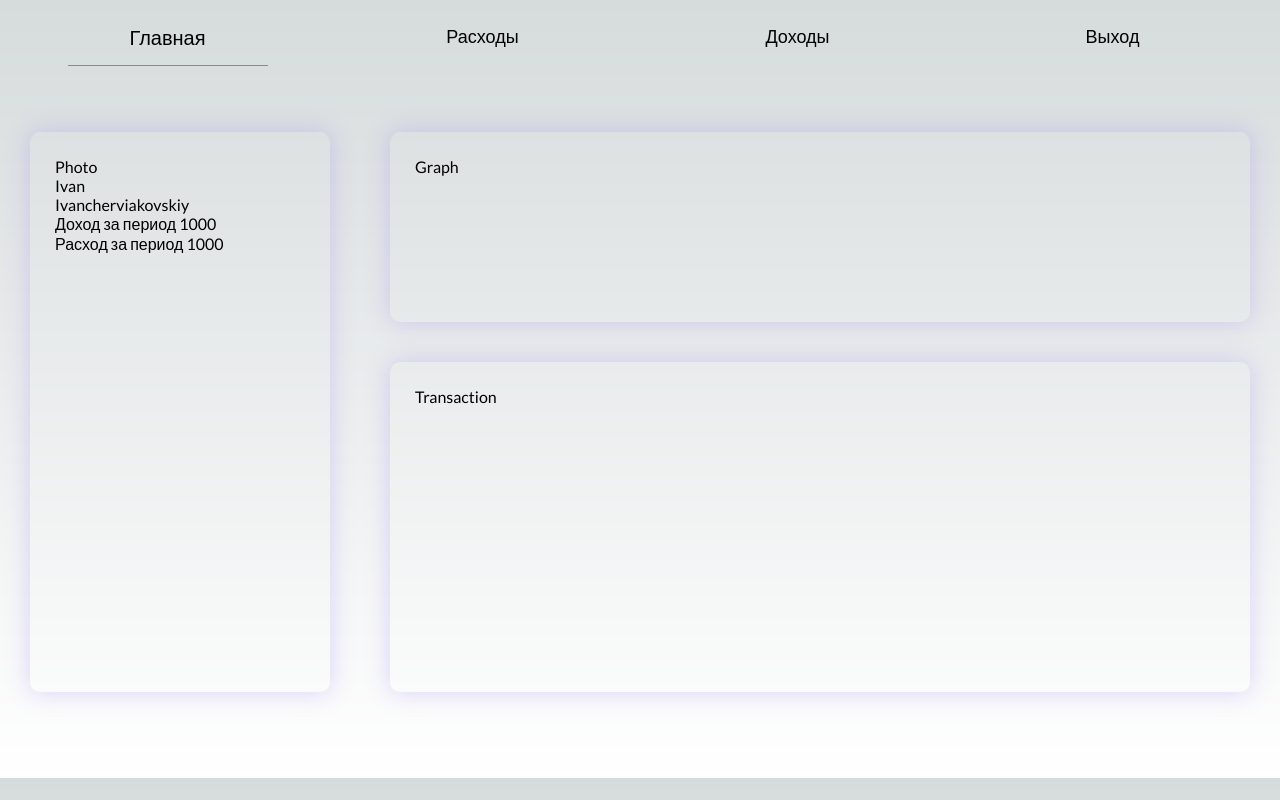
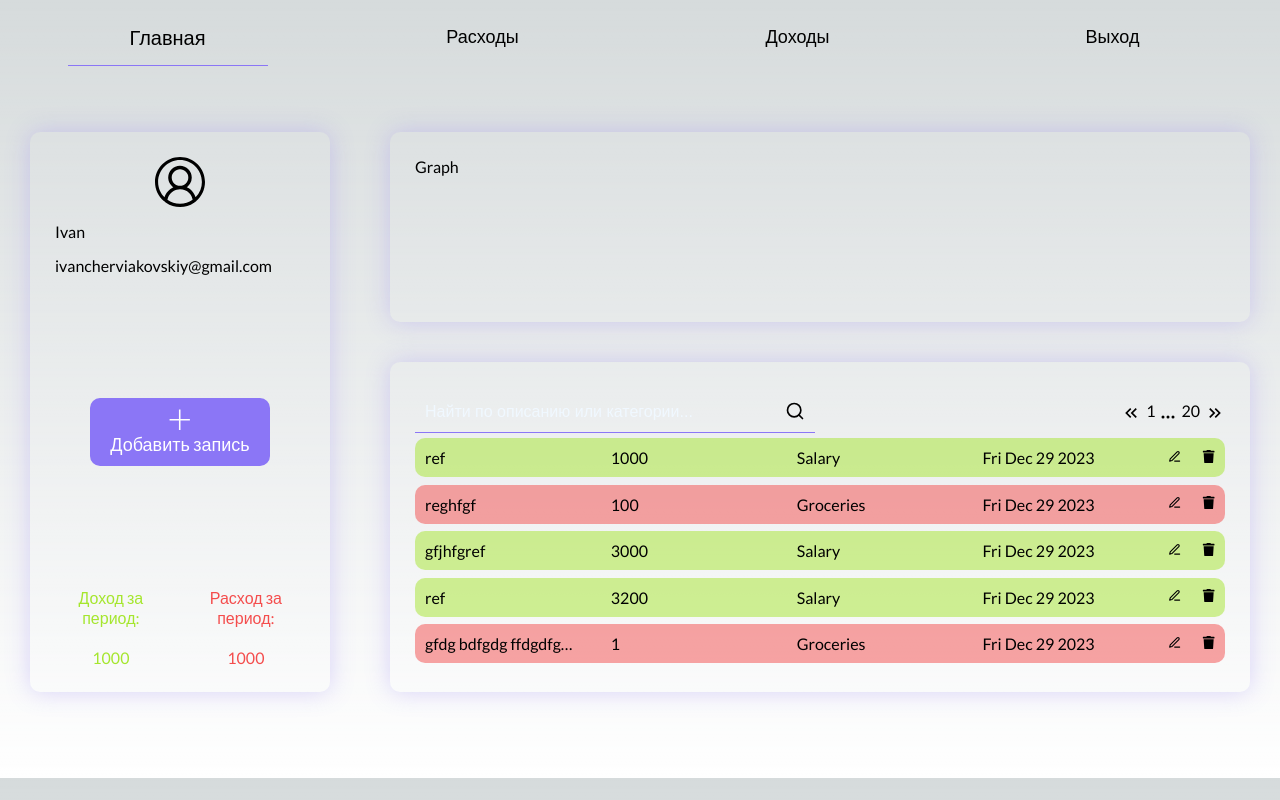
Before and after one commit to IvanChirik/expenses-app, a Next.js app in the folder client/: page / in a window 1280 px wide. Built offline with nearby package versions, Linux system fonts and the light colour scheme.

Commit message:
Added transaction card, modal window.

```diff
--- a/client/package.json
+++ b/client/package.json
@@ -12,7 +12,8 @@
     "classnames": "^2.5.1",
     "next": "14.0.4",
     "react": "^18",
-    "react-dom": "^18"
+    "react-dom": "^18",
+    "react-icons": "^5.0.1"
   },
   "devDependencies": {
     "@types/node": "^20",
--- a/client/src/components/Cards/ProfileCard/ProfileCard.module.css
+++ b/client/src/components/Cards/ProfileCard/ProfileCard.module.css
@@ -3,4 +3,46 @@
     height: 70vh;
     display: flex;
     flex-direction: column;
+    justify-content: space-between;
+    gap: 25px;
 }
+
+.profile-photo,
+.add-button {
+    display: flex;
+    flex-direction: column;
+    align-items: center;
+    align-self: center;
+}
+
+.profile-info {
+    display: flex;
+    flex-direction: column;
+    gap: 15px
+}
+
+.add-button {
+    font-size: 18px;
+}
+
+.info-wrapper {
+    display: flex;
+    text-align: center;
+    gap: 20px
+}
+
+
+.income,
+.expense {
+    display: flex;
+    flex-direction: column;
+    gap: 20px;
+}
+
+.income {
+    color: rgba(165, 230, 46);
+}
+
+.expense {
+    color: rgba(244, 77, 77);
+}
--- a/client/src/components/Cards/ProfileCard/ProfileCard.tsx
+++ b/client/src/components/Cards/ProfileCard/ProfileCard.tsx
@@ -1,18 +1,41 @@
-import { FC } from "react";
+'use client';
+
+import { FC, useState } from "react";
 import Card from "../../UI/Card/Card";
 import styles from './ProfileCard.module.css';
 import cn from 'classnames';
 import { IProfileCard } from "./ProfileCard.props";
+import { VscAccount } from 'react-icons/vsc';
+import { VscAdd } from "react-icons/vsc";
+import Button from "@/components/UI/Button/Button";
+import Modal from "@/components/Modal/Modal";
 
 const ProfileCard: FC<IProfileCard> = ({ className, ...props }) => {
+    const [isModalHidden, setIsModalHidden] = useState<boolean>(true);
+
+    const openModalWindow = () => {
+        setIsModalHidden(false)
+    }
+
+    const closeModalWindow = () => {
+        setIsModalHidden(true);
+    }
     return (
-        <Card className={cn(className, styles['profile-card'])} {...props}>
-            <div className={styles['profile-photo']}>Photo</div>
-            <div className={styles['profile-name']}>Ivan</div>
-            <div className={styles['profile-email']}>Ivancherviakovskiy</div>
-            <div>Доход за период 1000</div>
-            <div>Расход за период 1000</div>
-        </Card >
+        <>
+            <Card className={cn(className, styles['profile-card'])} {...props}>
+                <div className={styles['profile-info']}>
+                    <div className={styles['profile-photo']}><VscAccount style={{ fontSize: '50px' }} /></div>
+                    <div className={styles['profile-name']}>Ivan</div>
+                    <div className={styles['profile-email']}>ivancherviakovskiy@gmail.com</div>
+                </div>
+                <Button onClick={openModalWindow} className={styles['add-button']}><VscAdd style={{ fontSize: '25px' }} />Добавить запись</Button>
+                <div className={styles['info-wrapper']}>
+                    <div className={styles['income']}><span>Доход за период:</span> 1000</div>
+                    <div className={styles['expense']}><span>Расход за период:</span> 1000</div>
+                </div>
+            </Card >
+            <Modal isOpen={!isModalHidden} onClose={closeModalWindow} />
+        </>
     );
 };
 
--- a/client/src/components/Cards/TransactionsCard/TransactionsCard.module.css
+++ b/client/src/components/Cards/TransactionsCard/TransactionsCard.module.css
@@ -0,0 +1,52 @@
+.transaction-wrapper {
+    flex-direction: column;
+    justify-content: space-around;
+}
+
+.card-header {
+    display: flex;
+    justify-content: space-between;
+    align-items: center;
+}
+
+.pagination {
+    display: flex;
+    align-items: center;
+    gap: 5px;
+    /* background-color: rgb(139, 118, 246); */
+}
+
+.dots {
+    margin-top: 12px;
+}
+
+.input-wrapper {
+    display: flex;
+    justify-content: flex-end;
+    align-items: center;
+    position: relative;
+}
+
+.search-icon {
+    font-size: 20px;
+    position: fixed;
+    margin: 10px;
+}
+
+
+.input:hover+.search-icon,
+.input:focus+.search-icon {
+    color: rgb(139, 118, 246);
+}
+
+.arrow {
+    font-size: 20px;
+    margin-top: 10px;
+    border: none;
+    background: none;
+    cursor: pointer;
+}
+
+.arrow:hover {
+    border-bottom: 1px solid rgb(139, 118, 246);
+}
--- a/client/src/components/Cards/TransactionsCard/TransactionsCard.tsx
+++ b/client/src/components/Cards/TransactionsCard/TransactionsCard.tsx
@@ -5,10 +5,74 @@ import Card from '../../UI/Card/Card';
 import styles from './TransactionsCard.module.css';
 import { ITransactionsCard } from './TransactionsCard.props';
 import cn from 'classnames';
+import TransactionItem from '@/components/TransactionItem/TransactionItem';
+import { ITransactionItem } from '@/components/TransactionItem/TransactionItem.props';
+import Input from '@/components/UI/Input/Input';
+import { MdKeyboardDoubleArrowRight } from "react-icons/md";
+import { MdKeyboardDoubleArrowLeft } from "react-icons/md";
+import { BsThreeDots } from "react-icons/bs";
+import { FiSearch } from "react-icons/fi";
+
+
+const TRANSACTION_LIST: ITransactionItem[] = [
+    {
+        id: Math.random().toString(),
+        title: 'ref',
+        type: 'income',
+        amount: 1000,
+        category: 'Salary',
+        createdAt: new Date(),
+    },
+    {
+        id: Math.random().toString(),
+        title: 'reghfgf',
+        type: 'expense',
+        amount: 100,
+        category: 'Groceries',
+        createdAt: new Date(),
+    },
+    {
+        id: Math.random().toString(),
+        title: 'gfjhfgref',
+        type: 'income',
+        amount: 3000,
+        category: 'Salary',
+        createdAt: new Date(),
+    },
+    {
+        id: Math.random().toString(),
+        title: 'ref',
+        type: 'income',
+        amount: 3200,
+        category: 'Salary',
+        createdAt: new Date(),
+    },
+    {
+        id: Math.random().toString(),
+        title: 'gfdg bdfgdg ffdgdfg  dtyhh dt tdhdt thth  thhrt h rth ',
+        type: 'expense',
+        amount: 1,
+        category: 'Groceries',
+        createdAt: new Date(),
+    },
+]
 
 const TransactionsCard: FC<ITransactionsCard> = ({ className, ...props }) => {
     return (
-        <Card onWheel={() => console.log('wheel')} className={cn(className, styles['transaction-wrapper'])} {...props}> Transaction </Card >
+        <Card onWheel={() => console.log('wheel')} className={cn(className, styles['transaction-wrapper'])} {...props}>
+            <div className={styles['card-header']}>
+                <div className={styles['input-wrapper']}>
+                    <Input className={styles.input} placeholder='Найти по описанию или категории...' />
+                    <FiSearch className={styles['search-icon']} />
+                </div>
+                <div className={styles.pagination}>
+                    <button className={styles.arrow}><MdKeyboardDoubleArrowLeft /></button>
+                    1  <BsThreeDots className={styles.dots} /> 20
+                    <button className={styles.arrow}><MdKeyboardDoubleArrowRight /></button>
+                </div>
+            </div>
+            {TRANSACTION_LIST.map(item => <TransactionItem key={item.id} {...item} />)}
+        </Card >
     );
 };
 
--- a/client/src/components/Layouts/AuthLayout/AuthLayout.module.css
+++ b/client/src/components/Layouts/AuthLayout/AuthLayout.module.css
@@ -15,8 +15,7 @@
 }
 
 
+
 .image {
     position: fixed;
-    top: 200px;
-    right: 100px;
 }
--- /dev/null
+++ b/client/src/components/Modal/Modal.module.css
@@ -0,0 +1,30 @@
+.modal-overlay {
+    position: fixed;
+    top: 0;
+    left: 0;
+    width: 100%;
+    height: 100%;
+    background-color: rgba(0, 0, 0, 0.7);
+    display: flex;
+    align-items: center;
+    justify-content: center;
+    z-index: 2;
+}
+
+.modal-content {
+    background-color: #000;
+    padding: 20px;
+    border: 1px solid #888;
+    width: 80%;
+    max-width: 400px;
+    position: relative;
+}
+
+.close {
+    color: #aaa;
+    position: absolute;
+    top: 10px;
+    right: 10px;
+    font-size: 20px;
+    cursor: pointer;
+}
--- /dev/null
+++ b/client/src/components/Modal/Modal.tsx
@@ -0,0 +1,16 @@
+import React, { FC } from 'react';
+import styles from './Modal.module.css';
+import { IModal } from './Modal.props';
+
+const Modal: FC<IModal> = ({ isOpen, onClose }) => {
+    return <>
+        {isOpen && <div className={styles['modal-overlay']}>
+            <div className={styles['modal-content']}>
+                <button className={styles.close} onClick={() => onClose()}>&times;</button>
+                <p>Содержимое модального окна здесь</p>
+            </div>
+        </div>}
+        <div></div></>
+};
+
+export default Modal;
--- /dev/null
+++ b/client/src/components/TransactionItem/TransactionItem.module.css
@@ -0,0 +1,74 @@
+.transaction {
+    display: flex;
+    gap: 20px;
+    align-items: center;
+    justify-content: space-between;
+    padding: 10px;
+    margin: 2px 0px;
+    border-radius: 10px;
+}
+
+.income-border {
+    background-color: rgba(165, 230, 46, 0.5);
+    /* border-bottom: 1px solid rgb(82, 175, 82); */
+    /* box-shadow: 0px 15px 15px -15px rgba(82, 175, 82, 0.4); */
+}
+
+.expense-border {
+    background-color: rgba(244, 77, 77, 0.5);
+    /* border-bottom: 1px solid rgb(194, 85, 66); */
+    /* box-shadow: 0px 15px 15px -15px rgba(194, 85, 66, 0.4); */
+}
+
+.type,
+.title,
+.amount,
+.date {
+    flex: 1;
+}
+
+.actions {
+    display: flex;
+    gap: 20px
+}
+
+.actions>button {
+    text-decoration: none;
+    background: none;
+    cursor: pointer;
+    border: none;
+}
+
+.title {
+    position: relative;
+}
+
+.hidden-title {
+    max-width: 150px;
+    overflow: hidden;
+    white-space: nowrap;
+    text-overflow: ellipsis;
+    transition: all 4s ease;
+}
+
+.tooltip {
+    z-index: 1;
+    position: absolute;
+    display: none;
+    top: 30px;
+    left: -10px;
+    background-color: #000;
+    border: 1px solid rgb(139, 118, 246);
+    border-radius: 10px;
+    padding: 15px;
+    white-space: normal;
+}
+
+.hidden-title:hover+.tooltip {
+    display: block;
+}
+
+/* .title:hover {
+    white-space: normal;
+    text-overflow: clip;
+} */
--- /dev/null
+++ b/client/src/components/TransactionItem/TransactionItem.tsx
@@ -0,0 +1,30 @@
+import { FC } from 'react';
+import { ITransactionItem } from './TransactionItem.props';
+import styles from './TransactionItem.module.css';
+import cn from 'classnames';
+import { FaTrash } from "react-icons/fa";
+import { FiEdit3 } from "react-icons/fi";
+
+
+const TransactionItem: FC<ITransactionItem> = ({ className, amount, id, title, type, category, createdAt, ...props }) => {
+    return (
+        <div className={cn(className, styles.transaction, {
+            [styles['income-border']]: type === 'income',
+            [styles['expense-border']]: type === 'expense',
+        })} {...props}>
+            <div className={styles.title}>
+                <div className={styles['hidden-title']}>{title}</div>
+                <div className={styles.tooltip}>{title}</div>
+            </div>
+            <div className={styles.amount}>{amount}</div>
+            <div className={styles.type}>{category}</div>
+            <div className={styles.date}>{createdAt?.toDateString()}</div>
+            <div className={styles.actions}>
+                <button><FiEdit3 /></button>
+                <button><FaTrash /></button>
+            </div>
+        </div>
+    );
+};
+
+export default TransactionItem;
```
Also changed, not shown: client/src/components/Modal/Modal.props.ts (added, +8 -0 lines), client/src/components/TransactionItem/TransactionItem.props.ts (added, +11 -0 lines), 2 other files (tests, documents, lock files or other folders).
